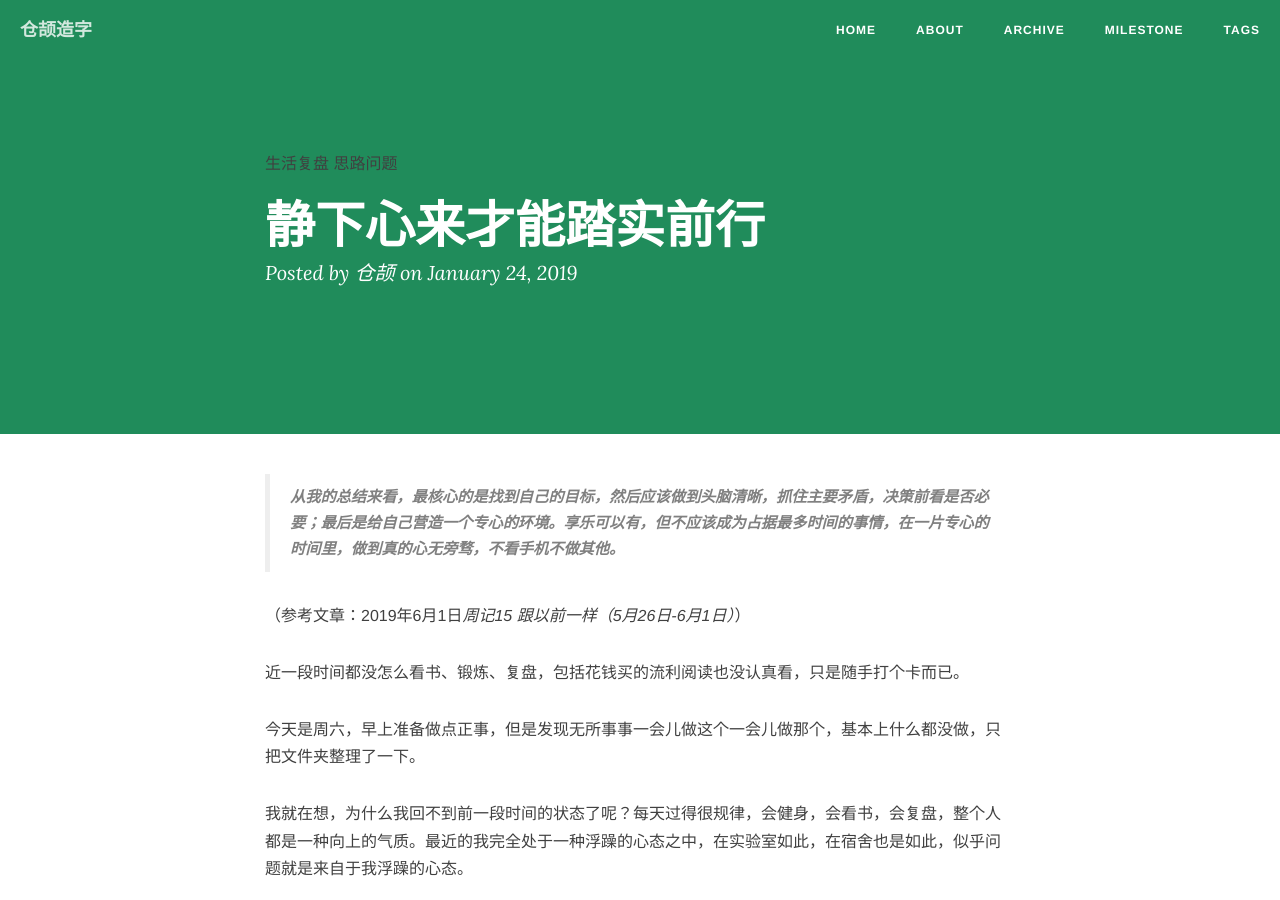
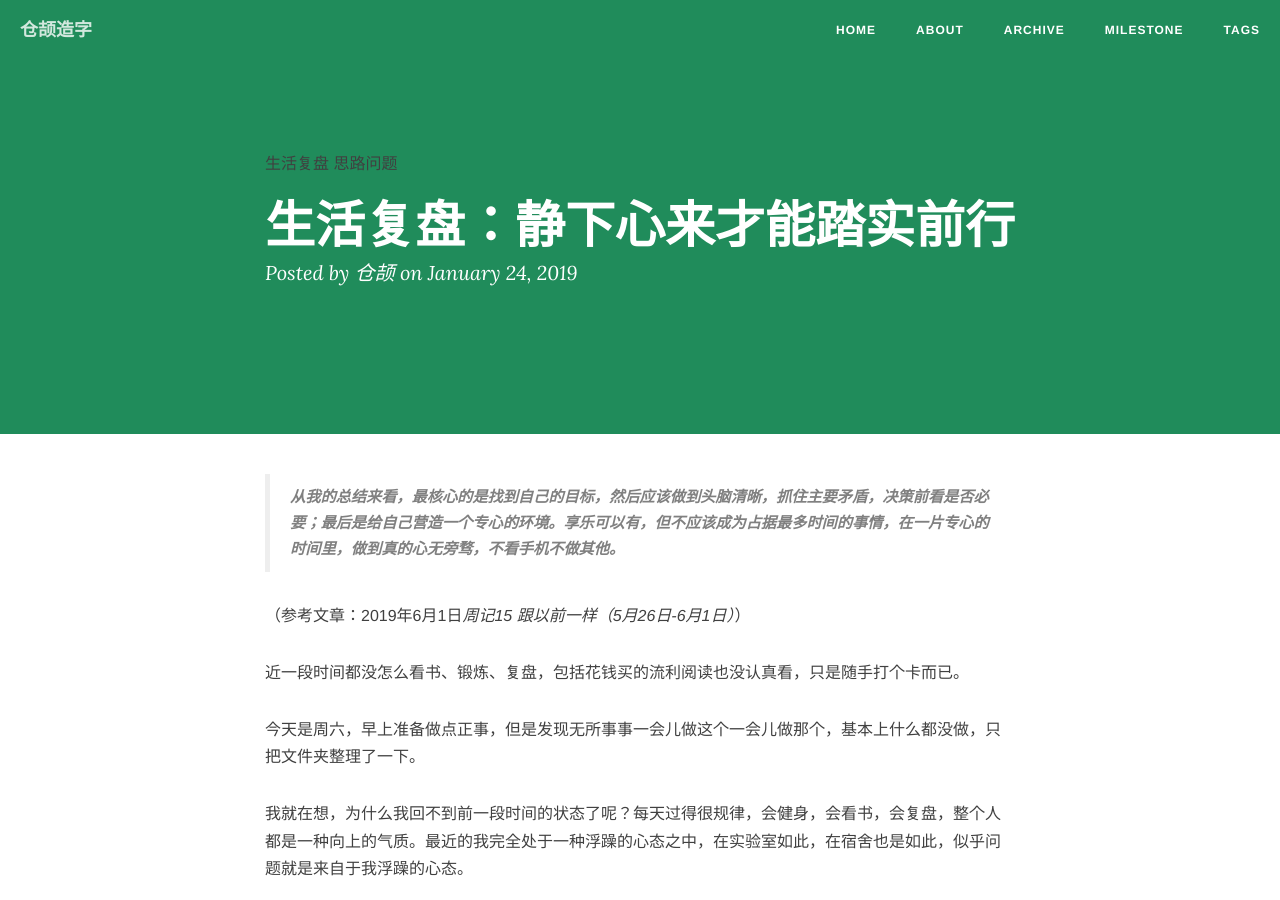
Before and after one commit to creatletter/Dalio, a Jekyll site: the page built from _posts/2019-01-12-静下心来踏实前行.md, in a window 1280 px wide and 900 px high. Built offline with Jekyll 4.4.1, drawn with Linux system fonts in a browser that asks for light colours; nearby versions of some CDN libraries; comment, search, counter and statistics services are not loaded.

Commit message:
Update 2019-01-12-静下心来踏实前行.md

```diff
--- a/_posts/2019-01-12-静下心来踏实前行.md
+++ b/_posts/2019-01-12-静下心来踏实前行.md
@@ -1,6 +1,6 @@
 ---
 layout: post
-title: 静下心来才能踏实前行
+title: 生活复盘：静下心来才能踏实前行
 date: 2019-01-24
 categories: 生活复盘
 tags: [生活复盘,思路问题]
```
